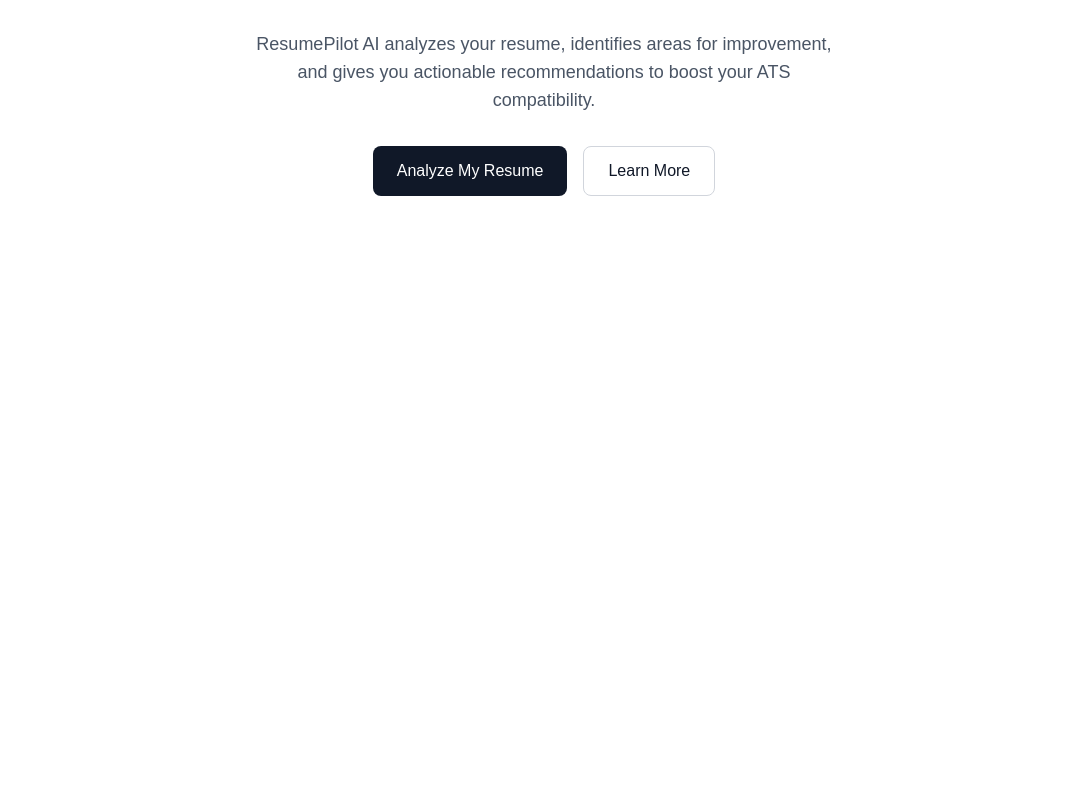
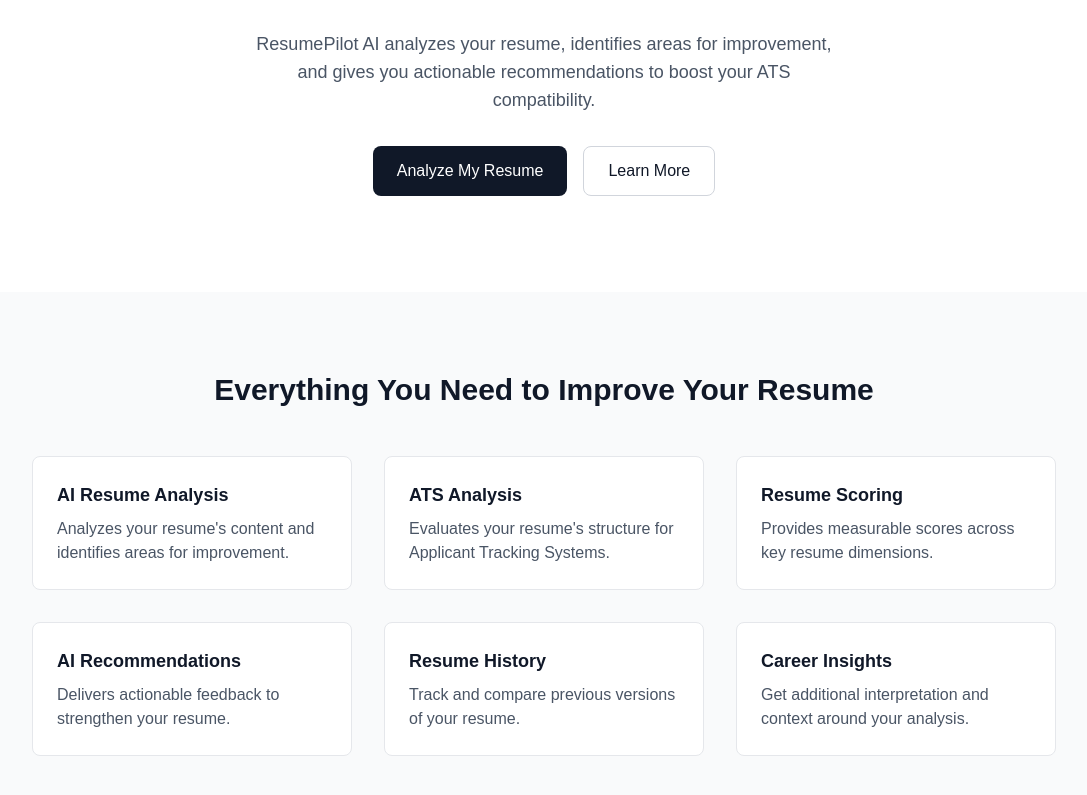
Before and after one commit to ryrycode/resumepilot-ai, a Next.js app in the folder frontend/: page / in a window 1280 px wide. Shown: the part 259-1054 px from the top of the page, without its empty margins (96-1183 px from the left). Before the commit the page ends 800 px from the top, so only its background shows below. Built offline with nearby package versions, Linux system fonts and the light colour scheme.

Commit message:
feat: add features section to landing page

```diff
--- a/frontend/src/app/page.js
+++ b/frontend/src/app/page.js
@@ -1,4 +1,31 @@
 export default function Home() {
+  const features = [
+    {
+      title: "AI Resume Analysis",
+      description: "Analyzes your resume's content and identifies areas for improvement.",
+    },
+    {
+      title: "ATS Analysis",
+      description: "Evaluates your resume's structure for Applicant Tracking Systems.",
+    },
+    {
+      title: "Resume Scoring",
+      description: "Provides measurable scores across key resume dimensions.",
+    },
+    {
+      title: "AI Recommendations",
+      description: "Delivers actionable feedback to strengthen your resume.",
+    },
+    {
+      title: "Resume History",
+      description: "Track and compare previous versions of your resume.",
+    },
+    {
+      title: "Career Insights",
+      description: "Get additional interpretation and context around your analysis.",
+    },
+  ];
+
   return (
     <main>
       {/* Navigation */}
@@ -35,6 +62,26 @@
           </button>
         </div>
       </section>
+
+      {/* Features */}
+      <section id="features" className="px-8 py-20 bg-gray-50">
+        <h2 className="text-3xl font-bold text-center text-gray-900 mb-12">
+          Everything You Need to Improve Your Resume
+        </h2>
+        <div className="grid grid-cols-1 md:grid-cols-3 gap-8 max-w-5xl mx-auto">
+          {features.map((feature) => (
+            <div
+              key={feature.title}
+              className="bg-white p-6 rounded-lg border border-gray-200"
+            >
+              <h3 className="text-lg font-semibold text-gray-900 mb-2">
+                {feature.title}
+              </h3>
+              <p className="text-gray-600">{feature.description}</p>
+            </div>
+          ))}
+        </div>
+      </section>
     </main>
   );
 }
```
